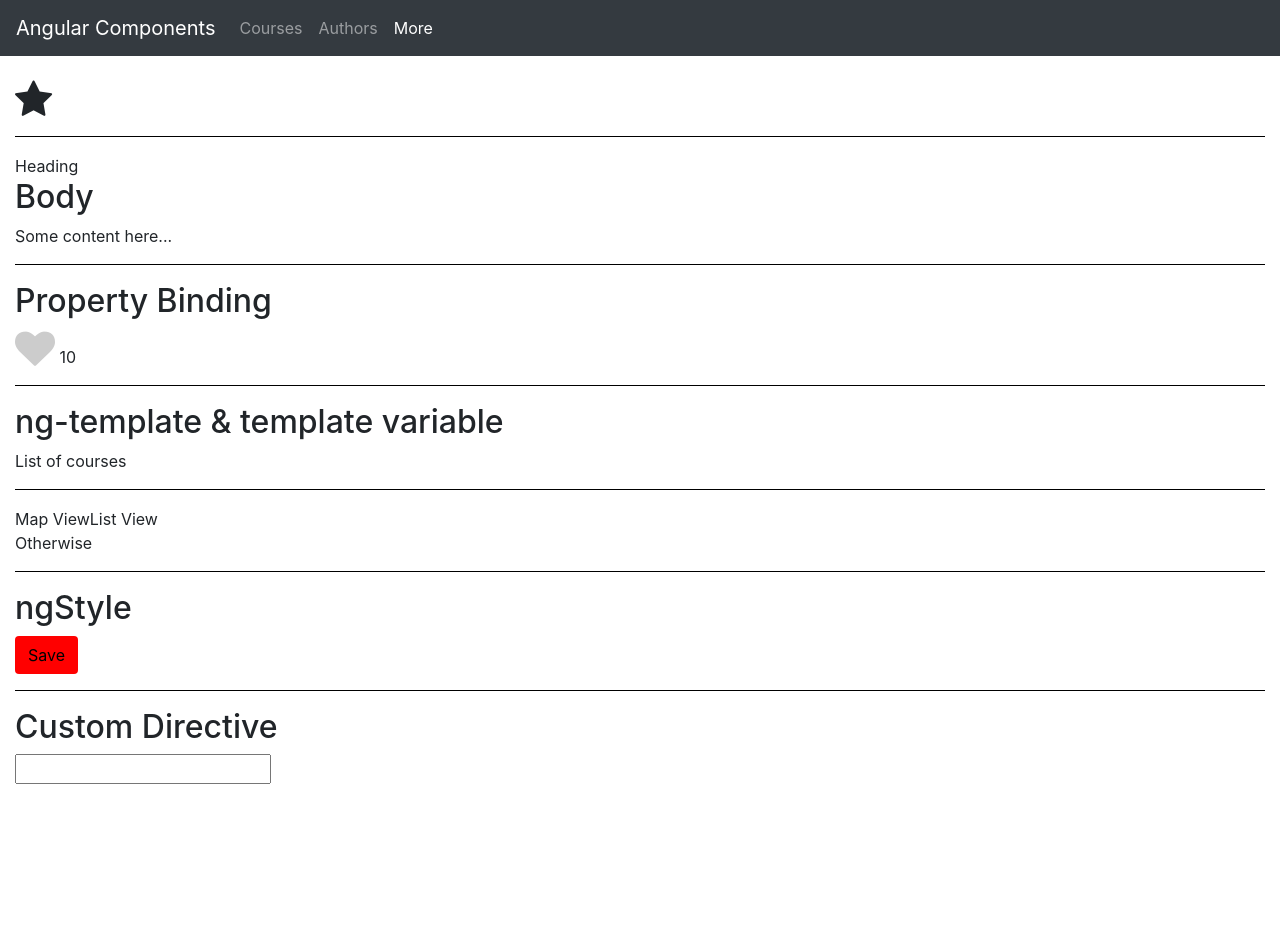
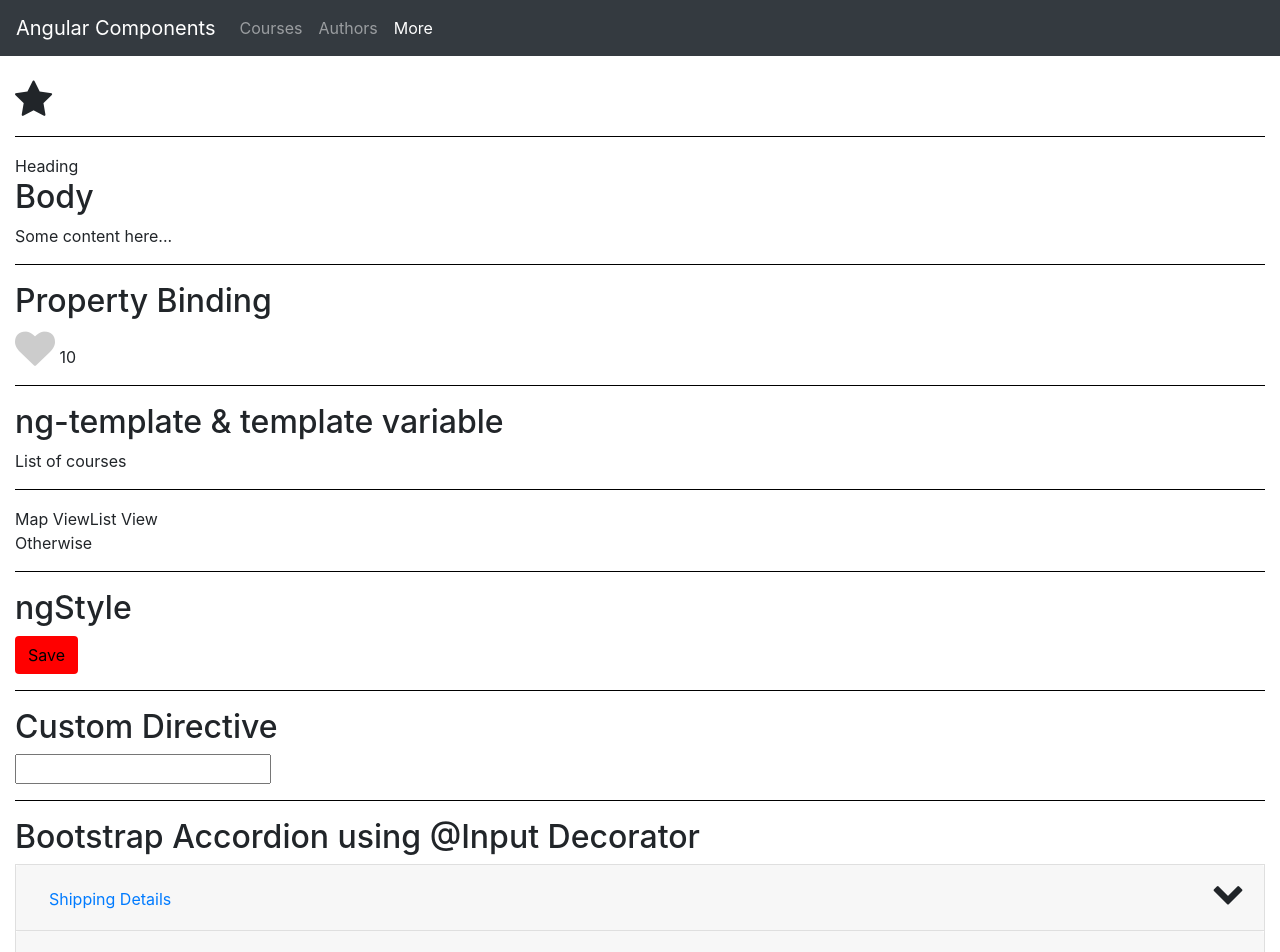
Before and after one commit to kboul/angular-components, an Angular app: page /more in a window 1280 px wide. Shown: the top 952 px of the page. Before the commit the page ends 800 px from the top, so only its background shows below. Built offline with nearby package versions, Linux system fonts and the light colour scheme.

Commit message:
Include an example of a reusable custom bootstrap accordion, create a sass class hrBlack & reuse it on more.html

```diff
--- a/src/app/app.module.ts
+++ b/src/app/app.module.ts
@@ -11,6 +11,7 @@ import { MoreComponent } from './components/more/more.component';
 import { FavoriteComponent } from './components/favorite/favorite.component';
 import { BootstrapPanelComponent } from './components/bootstrap-panel/bootstrap-panel.component';
 import { LikeComponent } from './components/like/like.component';
+import { ZippyComponent } from './components/zippy/zippy.component';
 
 import { EuroPipe } from './pipes/euro.pipe';
 import { SummaryPipe } from './pipes/summary.pipe';
@@ -36,7 +37,8 @@ import { routes } from './routes';
         FavoriteComponent,
         BootstrapPanelComponent,
         LikeComponent,
-        InputFormatDirective
+        InputFormatDirective,
+        ZippyComponent
     ],
     imports: [
         BrowserModule,
--- a/src/app/components/more/more.component.html
+++ b/src/app/components/more/more.component.html
@@ -3,7 +3,7 @@
     (change)="onFavoriteChanged($event)">
 </favorite>
 
-<hr style="height: 1px; border-top: 1px solid black;">
+<hr class="hrBlack">
 
 <bootstrap-panel>
     <ng-container class="heading">
@@ -15,7 +15,7 @@
     </div>
 </bootstrap-panel>
 
-<hr style="height: 1px; border-top: 1px solid black;">
+<hr class="hrBlack">
 <h2>Property Binding</h2>
 
 <like
@@ -23,7 +23,7 @@
     [likesCount]="tweet.likesCount">
 </like>
 
-<hr style="height: 1px; border-top: 1px solid black;">
+<hr class="hrBlack">
 <h2>ng-template & template variable</h2>
 
 <div *ngIf="courses.length > 0; then coursesList else noCourses"></div>
@@ -34,7 +34,7 @@
     No courses yet
 </ng-template>
 
-<hr style="height: 1px; border-top: 1px solid black;">
+<hr class="hrBlack">
 
 <ul class="nav nav-pills">
     <li [class.active]="viewMode == 'map'"><a (click)="viewMode = 'map'">Map View</a></li>
@@ -46,7 +46,7 @@
     <div *ngSwitchDefault>Otherwise</div>
 </div>
 
-<hr style="height: 1px; border-top: 1px solid black;">
+<hr class="hrBlack">
 <h2>ngStyle</h2>
 
 <button
@@ -59,8 +59,20 @@
     Save
 </button>
 
-<hr style="height: 1px; border-top: 1px solid black;">
+<hr class="hrBlack">
 <h2>Custom Directive</h2>
 
 <!-- Custom Directive -->
 <input type="text" [inputFormat]="uppercase">
+
+<hr class="hrBlack">
+<h2>Bootstrap Accordion using @Input Decorator</h2>
+
+<!-- Bootstrap Accordion -->
+<zippy title="Shipping Details">
+    Shippy Details Content
+</zippy>
+
+<zippy title="Billing Details">
+    Billing Details Content
+</zippy>
--- /dev/null
+++ b/src/app/components/zippy/zippy.component.html
@@ -0,0 +1,33 @@
+<div class="accordion" id="accordionExample">
+    <div class="card">
+        <div class="card-header" id="headingOne">
+            <h2 class="mb-0">
+                <button
+                    class="btn btn-link"
+                    type="button"
+                    data-toggle="collapse"
+                    aria-expanded="true"
+                    (click)="onClick()">
+                    {{title}}
+                </button>
+                <i
+                    class="fa pull-right"
+                    [ngClass]="{
+                        'fa-chevron-up': isExpanded,
+                        'fa-chevron-down': !isExpanded
+                    }">
+                </i>
+            </h2>
+        </div>
+
+        <div
+            class="collapse"
+            [ngClass]="{'show': isExpanded}"
+            aria-labelledby="headingOne"
+            data-parent="#accordionExample">
+            <div class="card-body">
+                <ng-content></ng-content>
+            </div>
+        </div>
+    </div>
+</div>
--- /dev/null
+++ b/src/app/components/zippy/zippy.component.sass
@@ -0,0 +1,2 @@
+.cursor
+    cursor: pointer
--- /dev/null
+++ b/src/app/components/zippy/zippy.component.ts
@@ -0,0 +1,16 @@
+import { Component, Input } from '@angular/core';
+
+@Component({
+    selector: 'zippy',
+    templateUrl: './zippy.component.html',
+    styleUrls: ['./zippy.component.sass']
+})
+
+export class ZippyComponent {
+    @Input() title: string;
+    isExpanded: boolean = false;
+
+    onClick() {
+        this.isExpanded = !this.isExpanded;
+    }
+}
--- a/src/styles.sass
+++ b/src/styles.sass
@@ -1 +1,4 @@
 /* You can add global styles to this file, and also import other style files */
+.hrBlack
+    height: 1px
+    border-top: 1px solid black
```
Also changed, not shown: 1 other file (tests, documents, lock files or other folders).
